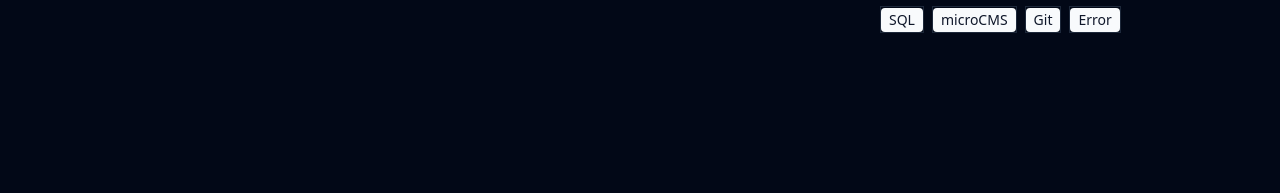
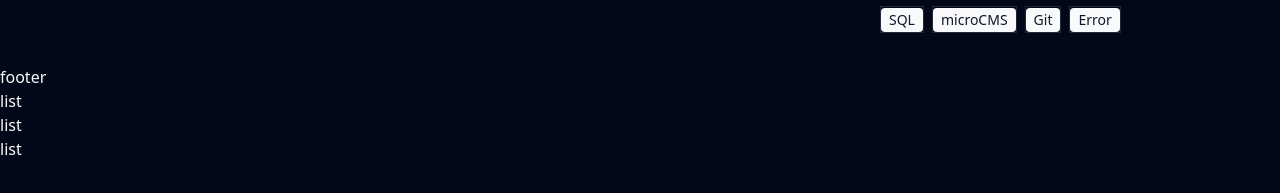
Before and after one commit to kkkumakk001/DevFusion, a Next.js app: page /article/category in a window 1280 px wide. Shown: the part 581-774 px from the top of the page. Built offline with nearby package versions, Linux system fonts and the light colour scheme.

Commit message:
[refactor]: footerのちらつきを修正

```diff
--- a/app/layout.tsx
+++ b/app/layout.tsx
@@ -5,6 +5,7 @@ import { ThemeProvider } from "@/components/theme-provider";
 import Header from "@/components/Header";
 import Breadcrumbs from "@/components/Breadcrumbs";
 import PageTopScroll from "@/components/PageTopScroll";
+import Footer from "@/components/Footer";
 
 const notoSansJP = Noto_Sans_JP({ subsets: ["latin"], weight: ["400"] });
 
@@ -37,7 +38,7 @@ export default function RootLayout({
                         {children}
                         {componentDetail}
                     </main>
-                    <footer className="hidden">footer</footer>
+                    <Footer />
                 </ThemeProvider>
             </body>
         </html>
--- /dev/null
+++ b/components/Footer.tsx
@@ -0,0 +1,28 @@
+"use client";
+import React, { useEffect } from "react";
+
+const Footer = () => {
+    useEffect(() => {
+        const footer = document.getElementById("main-footer");
+        const timer = setTimeout(() => {
+            if (footer) {
+                footer.classList.remove("hidden");
+            }
+        }, 5000);
+
+        return () => clearTimeout(timer);
+    }, []);
+
+    return (
+        <footer className="hidden" id="main-footer">
+            <p>footer</p>
+            <ul>
+                <li>list</li>
+                <li>list</li>
+                <li>list</li>
+            </ul>
+        </footer>
+    );
+};
+
+export default Footer;
--- a/components/OpeningAnimation.tsx
+++ b/components/OpeningAnimation.tsx
@@ -31,9 +31,9 @@ export default function OpeningAnimation({ children }: { children: React.ReactNo
             header.style.display = showOpening ? "none" : "block";
         }
         const footer = document.querySelector("footer");
-        if (footer) {
-            footer.style.display = showOpening ? "none" : "block";
-        }
+        // if (footer) {
+        //     footer.style.display = showOpening ? "none" : "block";
+        // }
         const hero = document.getElementById("#hero");
         if (hero) {
             hero.style.display = showOpening ? "none" : "block";
@@ -76,7 +76,7 @@ export default function OpeningAnimation({ children }: { children: React.ReactNo
                 <motion.div
                     initial={{ opacity: 0 }}
                     animate={{ opacity: 1 }}
-                    transition={{ delay: 0.5, duration: 1 }}
+                    transition={{ delay: 0.5, duration: 2 }}
                 >
                     {children}
                 </motion.div>
```
